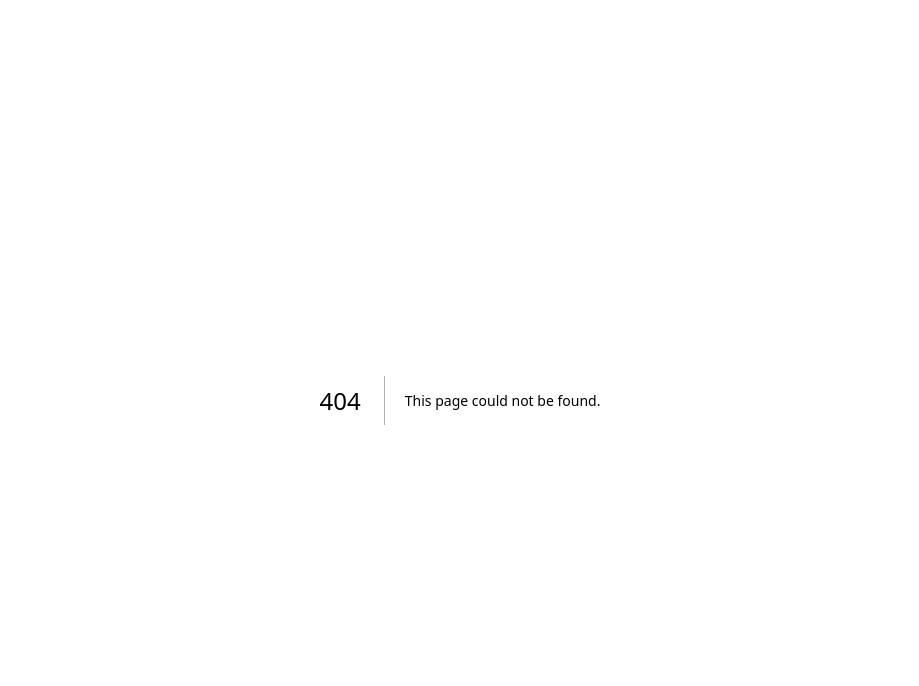
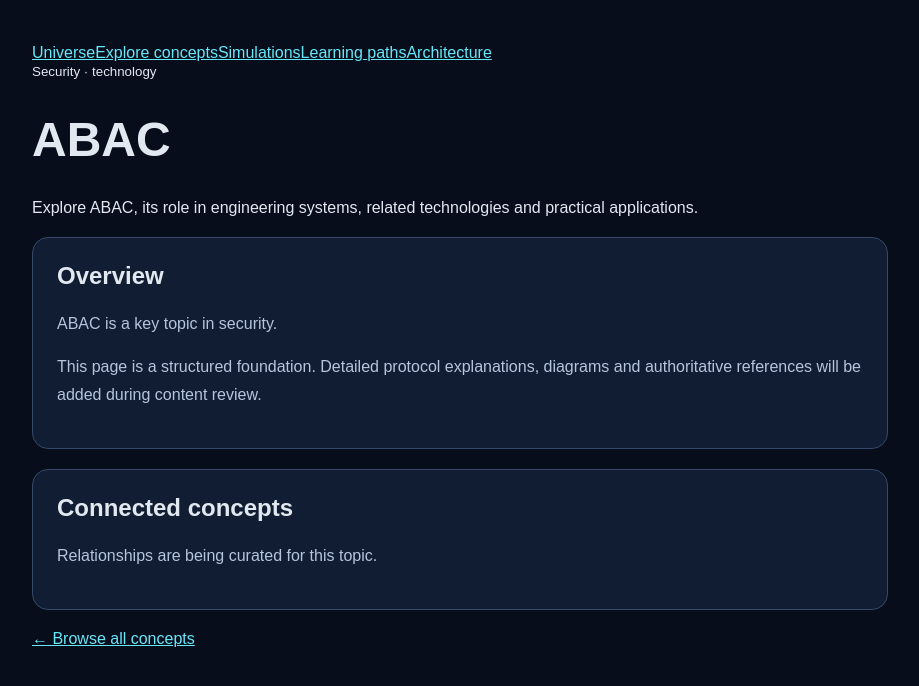
Before and after one commit to ksrilal/engineering-universe, a Next.js app: page /concepts/abac in a window 1280 px wide. Before the commit this address had no page. Shown: the top 686 px of the page, without its empty margins (180-1099 px from the left). Built offline with nearby package versions, Linux system fonts and the light colour scheme.

Commit message:
Expand platform: src/app/concepts/[id]/page.tsx

```diff
--- /dev/null
+++ b/src/app/concepts/[id]/page.tsx
@@ -0,0 +1,13 @@
+import Link from "next/link";
+import {notFound} from "next/navigation";
+import {catalogue,knowledgeCatalogue} from "../../../data/catalogue";
+import {KnowledgeGraphService} from "../../../core/knowledge/graph";
+import {SiteNav} from "../../../components/ui/SiteNav";
+import {Panel} from "../../../components/ui/Panel";
+const service=new KnowledgeGraphService(knowledgeCatalogue);
+export function generateStaticParams(){return catalogue.map(c=>({id:c.id}))}
+export default async function ConceptPage({params}:{params:Promise<{id:string}>}){
+ const {id}=await params;const concept=service.get(id);if(!concept)notFound();
+ const related=service.neighbors(id);
+ return <main className="eu-page"><SiteNav/><small>{concept.domain} · {concept.kind}</small><h1>{concept.name}</h1><p>{concept.description}</p><Panel title="Overview"><p>{concept.summary}</p><p>This page is a structured foundation. Detailed protocol explanations, diagrams and authoritative references will be added during content review.</p></Panel><Panel title="Connected concepts">{related.length?<div className="eu-link-grid">{related.map(c=><Link key={c.id} href={`/concepts/${c.id}`}>{c.name} →</Link>)}</div>:<p>Relationships are being curated for this topic.</p>}</Panel><Link href="/explore">← Browse all concepts</Link></main>
+}
```
